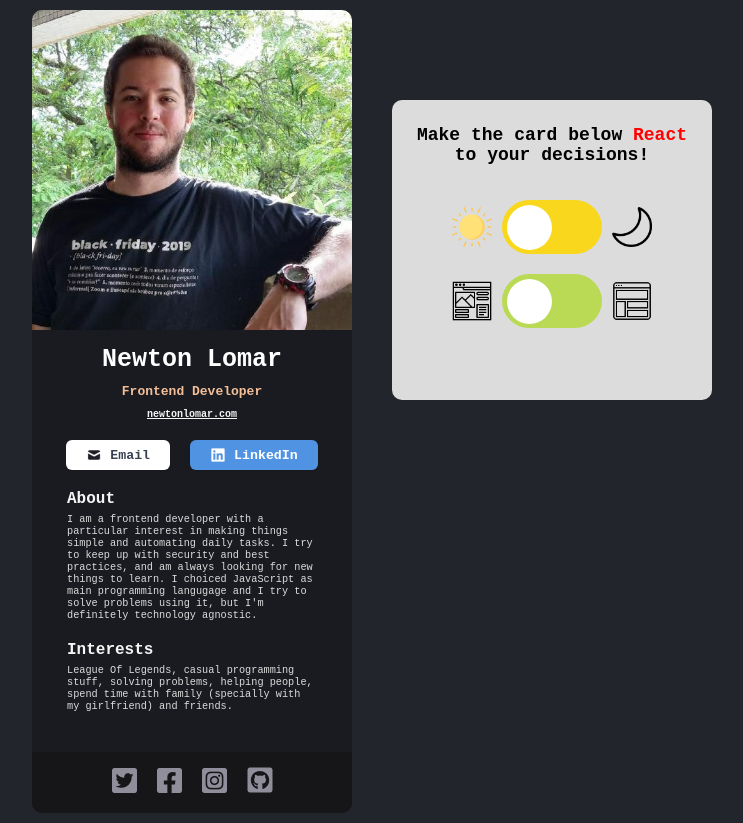
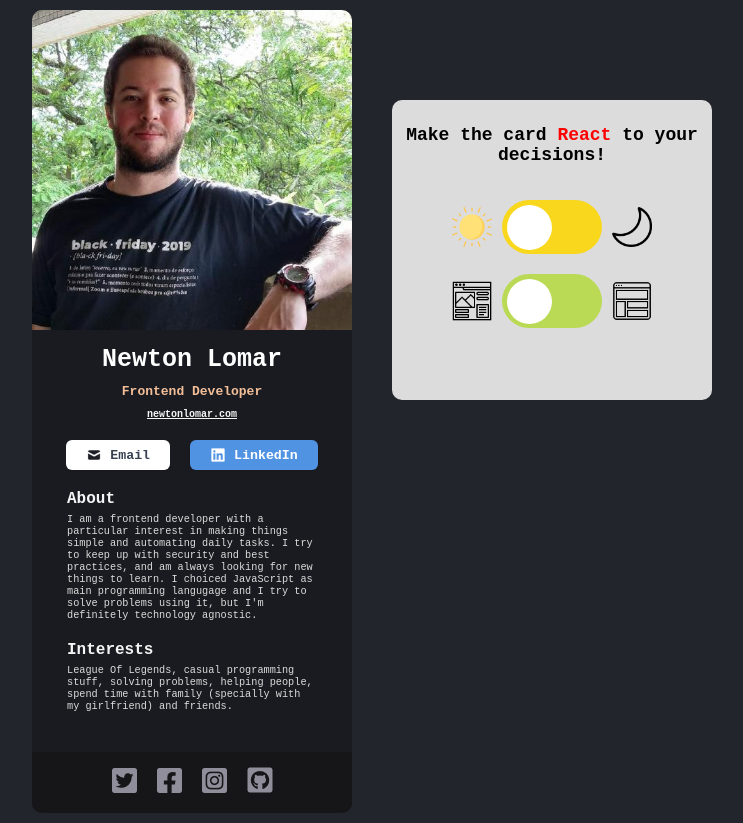
Before and after one commit to newlomar/digital-business-card, a React (Vite) app: page / in a window 1280 px wide. Shown: the whole page, without its empty margins (268-1011 px from the left). Built offline with nearby package versions, Linux system fonts and the light colour scheme; a web font is replaced by a local one.

Commit message:
text correction

```diff
--- a/src/TypeCardButtons/TypeCardButtons.jsx
+++ b/src/TypeCardButtons/TypeCardButtons.jsx
@@ -7,8 +7,8 @@ export default function TypeCardButtons({ switchTheme }) {
   return (
     <section className='typeCardButtonsSection'>
       <h2 className='buttonsHeading'>
-        Make the card below <span className='reactNameEmphasize'>React</span> to
-        your decisions!
+        Make the card <span className='reactNameEmphasize'>React</span> to your
+        decisions!
       </h2>
       <div className='switchDivison'>
         <img className='typeCardImgs' src={sol} alt='sol' />
```
